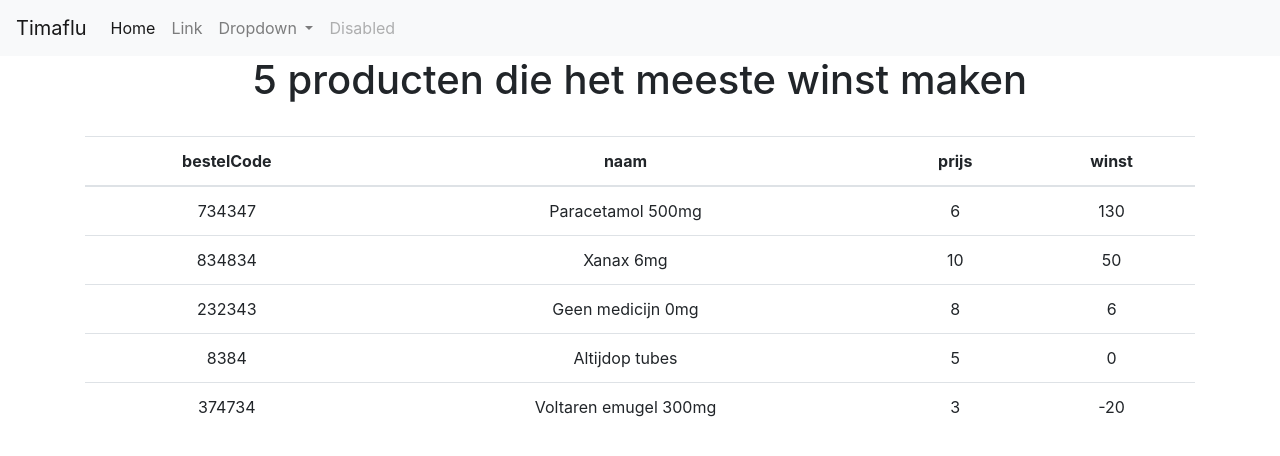
After one commit to martijnmelchers/avans-timaflu, a PHP site: page /rapporten/rapport2.php in a window 1280 px wide. The commit adds this page. Shown: the top 456 px of the page. Run offline with PHP 8.4, Linux system fonts and the light colour scheme.

Commit message:
rapport2 toegevoegd broeder

```diff
--- a/index.php
+++ b/index.php
@@ -1,3 +1,3 @@
-   <?php include "./parts/header.php"; ?>
+<?php include "./parts/header.php"; ?>
 
-   <?php include "./parts/footer.php"; ?>
+<?php include "./parts/footer.php"; ?>
--- /dev/null
+++ b/rapporten/rapport2.php
@@ -0,0 +1,48 @@
+<?php include "../parts/header.php"; ?>
+    <div class="container text-center">
+        <h1>5 producten die het meeste winst maken</h1>
+        <br/>
+        <table class="table">
+            <thead>
+            <tr>
+                <th>bestelCode</th>
+                <th>naam</th>
+                <th>prijs</th>
+                <th>winst</th>
+            </tr>
+            </thead>
+            <tbody>
+            <tr>
+                <td>734347</td>
+                <td>Paracetamol 500mg</td>
+                <td>6</td>
+                <td>130</td>
+            </tr>
+            <tr>
+                <td>834834</td>
+                <td>Xanax 6mg</td>
+                <td>10</td>
+                <td>50</td>
+            </tr>
+            <tr>
+                <td>232343</td>
+                <td>Geen medicijn 0mg</td>
+                <td>8</td>
+                <td>6</td>
+            </tr>
+            <tr>
+                <td>8384</td>
+                <td>Altijdop tubes</td>
+                <td>5</td>
+                <td>0</td>
+            </tr>
+            <tr>
+                <td>374734</td>
+                <td>Voltaren emugel 300mg</td>
+                <td>3</td>
+                <td>-20</td>
+            </tr>
+            </tbody>
+        </table>
+    </div>
+<?php include "../parts/footer.php"; ?>
```
